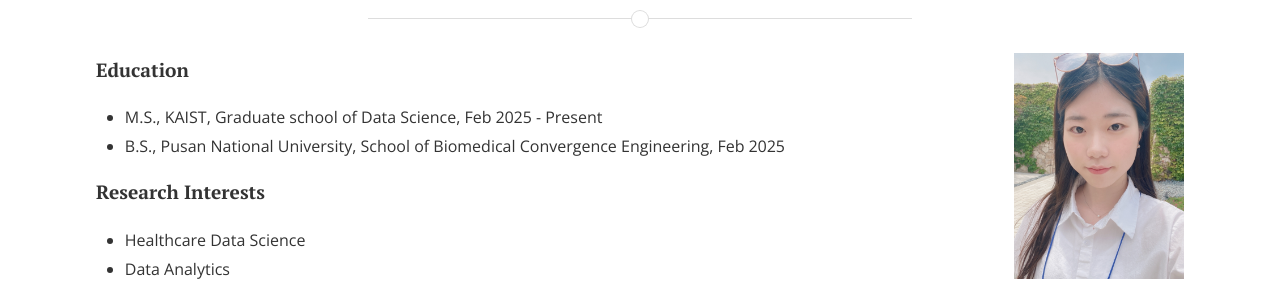
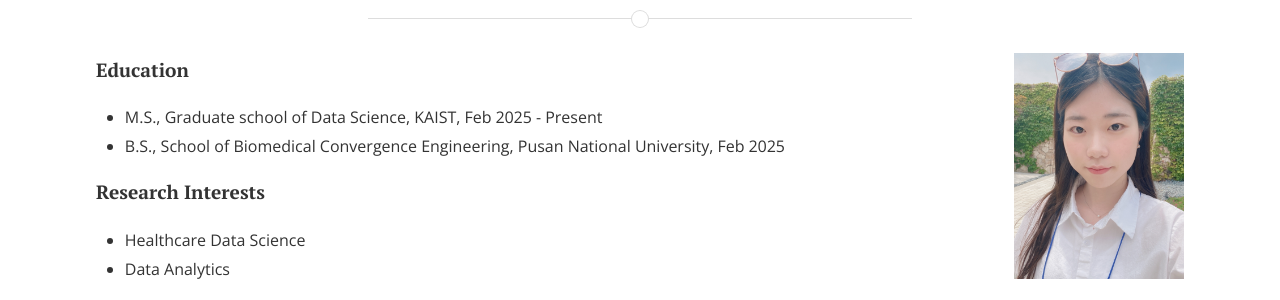
Before and after one commit to CSDlab-KAIST/csdlab-kaist.github.io, a Jekyll site: the page built from people/ryangha.html, in a window 1280 px wide. Shown: the part 162-462 px from the top of the page. Built offline with Jekyll 4.4.1, drawn with Linux system fonts in a browser that asks for light colours; nearby versions of some CDN libraries.

```diff
--- a/people/ryangha.html
+++ b/people/ryangha.html
@@ -12,8 +12,8 @@ title: RyangHa Kim
 
 <h4>Education</h4>
 <ul>
-  <li>M.S., KAIST, Graduate school of Data Science, Feb 2025 - Present</li>
-  <li>B.S., Pusan National University, School of Biomedical Convergence Engineering, Feb 2025</li>
+  <li>M.S., Graduate school of Data Science, KAIST, Feb 2025 - Present</li>
+  <li>B.S., School of Biomedical Convergence Engineering, Pusan National University, Feb 2025</li>
 </ul>
 
 <h4>Research Interests</h4>
```
